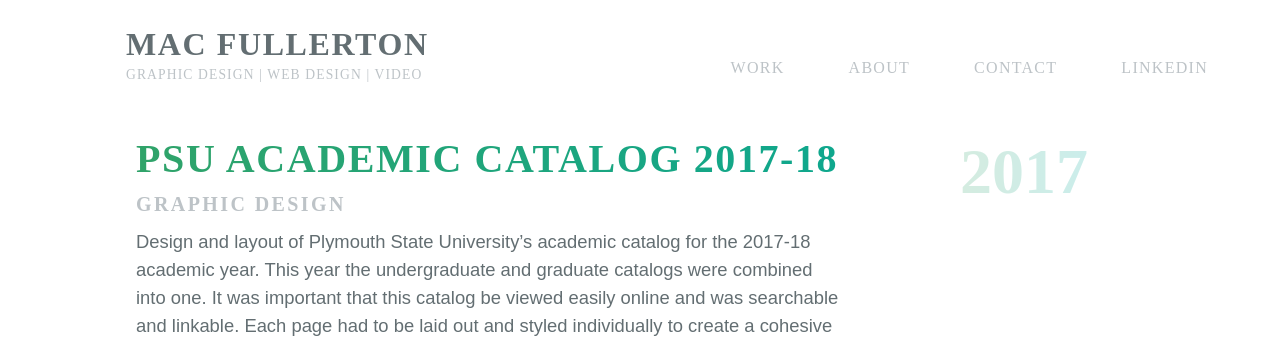
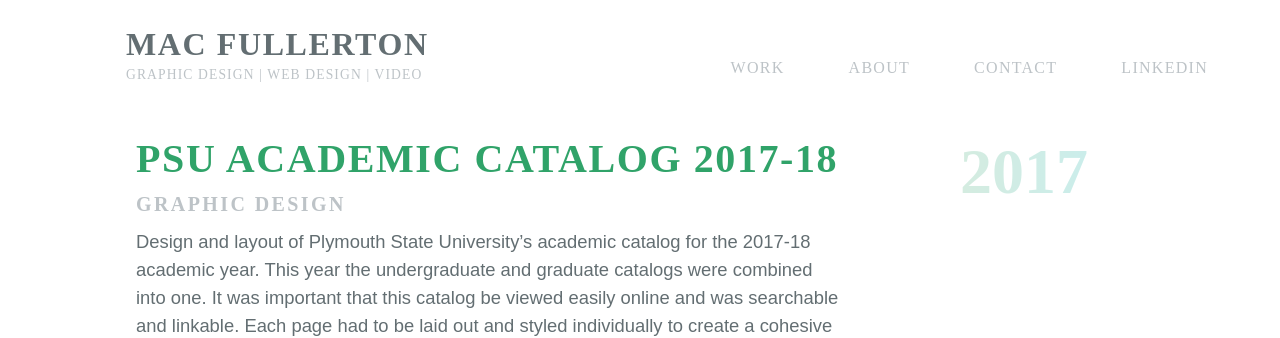
Before and after one commit to mtfullerton/mtfullerton.github.io, a Jekyll site: the page built from psucatalog/index.html, in a window 1280 px wide. Shown: the top 338 px of the page. Built offline with Jekyll 4.4.1, drawn with Linux system fonts in a browser that asks for light colours; some web fonts are replaced.

Commit message:
Job Title Color Change
Fixed issue where job title wouldn't show up on mobile and safari.

```diff
--- a/css/main.scss
+++ b/css/main.scss
@@ -401,9 +401,7 @@
 .job-title {
   font-weight: 900;
   font-size: 2.5rem;
-  background: -webkit-linear-gradient(180deg, #00A99D, #30A369);
-  -webkit-background-clip: text;
-  -webkit-text-fill-color: transparent;
+  color: $maincolor;
   margin: 0 0 .7rem 0;
   text-transform: uppercase;
   letter-spacing: .1rem;
```
